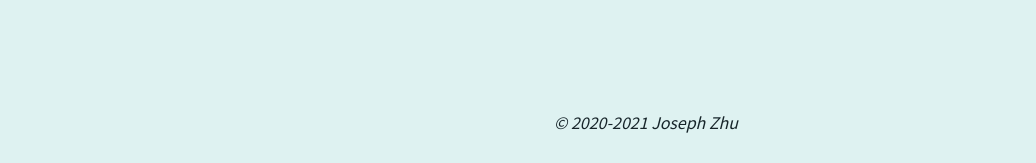
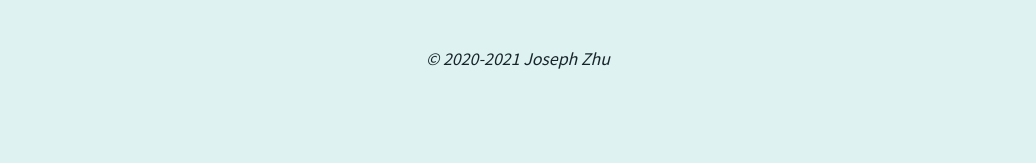
Before and after one commit to Zhu-Joseph/jz-portfolio, a React (Create React App) app: page / in a window 1280 px wide. Shown: the part 2338-2501 px from the top of the page, without its empty margins (122-1158 px from the left). After the commit the page ends 2456 px from the top, so only its background shows below. Built offline with nearby package versions, Linux system fonts and the light colour scheme.

Commit message:
Update footer css for tablet & desktop

```diff
--- a/src/Layout/Footer/Footer.css
+++ b/src/Layout/Footer/Footer.css
@@ -5,19 +5,23 @@ footer {
   display: block;
 }
 
+.Footer {
+  text-align: end;
+  justify-content: center;
+  width: fit-content;
+  font-family: 'Noto Sans JP', sans-serif;
+  font-style: italic;
+  color: #17252A;
+}
 
+@media screen and (min-width: 768px) {
+  .Footer {
+    margin: 3em auto 2.5em auto;
+  }
+}
 
-  /* footer > div {
-    color: #4c4c4c;
-    font-size: 1em;
-    margin: 2em auto;
-  } */
-
-.Footer {
-    text-align: end;
-    justify-content: center;
-    width: fit-content;
-    font-family: 'Noto Sans JP', sans-serif;
-    font-style: italic;
-    color: #17252A;
+@media screen and (min-width: 1180px) {
+  .Footer {
+    margin: 3em auto;
+  }
 }
--- a/src/index.css
+++ b/src/index.css
@@ -1,5 +1,3 @@
-/* CHECK https://visme.co/blog/website-color-schemes/ #24 FOR DESIGN */
-
 /* RESET CERTAIN DEFAULT SETTINGS*/
 * {
   margin: 0px;
@@ -12,7 +10,6 @@ ul {
   padding-left: 0em;
 }
 
-
 /* GLOBAL CSS */
 body {
   background-color: #DEF2F1;
@@ -23,17 +20,5 @@ p {
   color: #17252A;
 }
 
-
-@media screen and (min-width: 900px) {
-  footer > div {
-    max-width: 800px;
-    margin-top: 7em;
-    margin-left: calc((100vw - 800px)/2)
-  }
-}
-
-@media screen and (min-width: 1180px) {
-  footer > div {
-    margin-left: calc((100vw - 800px)/2 + 1em)
-  }
-}
+/* MEDIA FOR PHONE 768PX
+MEDIA FOR TABLET 1024PX */
```
Also changed, not shown: src/Layout/Projects/Projects.css (+2 -10 lines).
